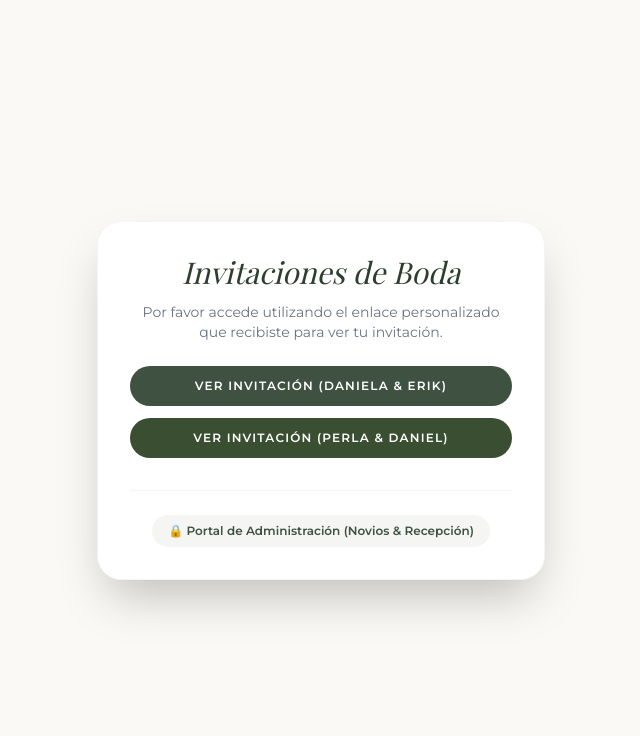
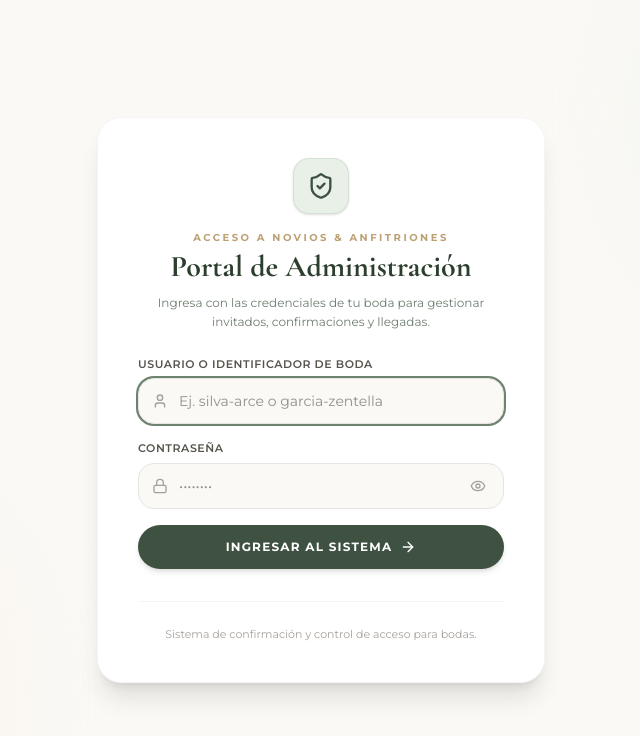
Before and after one commit to danielgr16/boda-confirmaciones, a Next.js app: page / in a window 1280 px wide. Shown: the top 736 px of the page, without its empty margins (319-959 px from the left). Built offline with nearby package versions, Linux system fonts and the light colour scheme; no server answers; a web font is replaced by a local one.

Commit message:
feat: :sparkles: Ahora la vista principal si no se agrega un UUID, es la vista de LOGIN.

```diff
--- /dev/null
+++ b/app/[coupleSlug]/page.tsx
@@ -0,0 +1,23 @@
+'use client';
+
+import { useEffect } from 'react';
+import { useRouter } from 'next/navigation';
+
+export default function CoupleIndexPage() {
+  const router = useRouter();
+
+  useEffect(() => {
+    router.replace('/login');
+  }, [router]);
+
+  return (
+    <div className="min-h-screen bg-[#FBF9F5] flex items-center justify-center p-4">
+      <div className="text-center space-y-3">
+        <div className="animate-spin rounded-full h-10 w-10 border-4 border-[#6E836F] border-t-transparent mx-auto"></div>
+        <p className="text-xs font-semibold text-[#586959] uppercase tracking-widest">
+          Redirigiendo...
+        </p>
+      </div>
+    </div>
+  );
+}
--- a/app/login/page.tsx
+++ b/app/login/page.tsx
@@ -227,12 +227,9 @@ export default function GlobalLoginPage() {
             </form>
 
             <div className="mt-8 pt-6 border-t border-stone-100 text-center">
-              <Link
-                href="/"
-                className="text-xs text-[#6E836F] hover:underline font-medium"
-              >
-                ← Volver a la Página Principal
-              </Link>
+              <p className="text-[11px] text-stone-400">
+                Sistema de confirmación y control de acceso para bodas.
+              </p>
             </div>
           </>
         )}
--- a/app/page.tsx
+++ b/app/page.tsx
@@ -1,40 +1,5 @@
-import Link from 'next/link';
+import GlobalLoginPage from './login/page';
 
 export default function HomePage() {
-  return (
-    <main className="min-h-screen bg-[#FBF9F5] flex items-center justify-center p-4">
-      <div className="max-w-md w-full bg-white rounded-3xl shadow-2xl p-8 border border-gray-100 text-center">
-        <h1 className="font-serif text-3xl text-[#2C3E2D] italic mb-3">
-          Invitaciones de Boda
-        </h1>
-        <p className="text-sm text-gray-500 mb-6">
-          Por favor accede utilizando el enlace personalizado que recibiste para ver tu invitación.
-        </p>
-
-        <div className="space-y-3">
-          <Link
-            href="/silva-arce/novios-gz"
-            className="block w-full py-3 px-6 rounded-full bg-[#3F5241] text-white text-xs font-semibold uppercase tracking-widest hover:bg-[#6E836F] transition"
-          >
-            Ver Invitación (Daniela & Erik)
-          </Link>
-          <Link
-            href="/garcia-zentella/novios-gz"
-            className="block w-full py-3 px-6 rounded-full bg-[#3A4F31] text-white text-xs font-semibold uppercase tracking-widest hover:opacity-90 transition"
-          >
-            Ver Invitación (Perla & Daniel)
-          </Link>
-        </div>
-
-        <div className="mt-8 pt-6 border-t border-stone-100 text-center">
-          <Link
-            href="/admin"
-            className="inline-flex items-center gap-1.5 px-4 py-2 rounded-full bg-stone-100 hover:bg-[#E8F0E7] text-[#3F5241] text-xs font-semibold transition"
-          >
-            🔒 Portal de Administración (Novios & Recepción)
-          </Link>
-        </div>
-      </div>
-    </main>
-  );
+  return <GlobalLoginPage />;
 }
```
Also changed, not shown: 1 other file (tests, documents, lock files or other folders).
